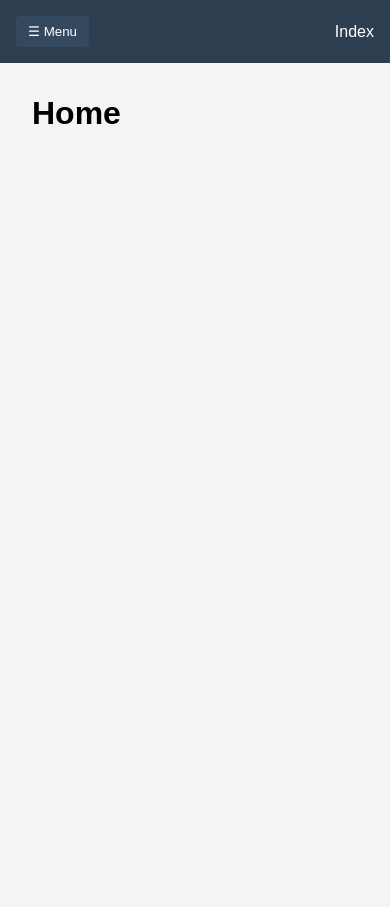
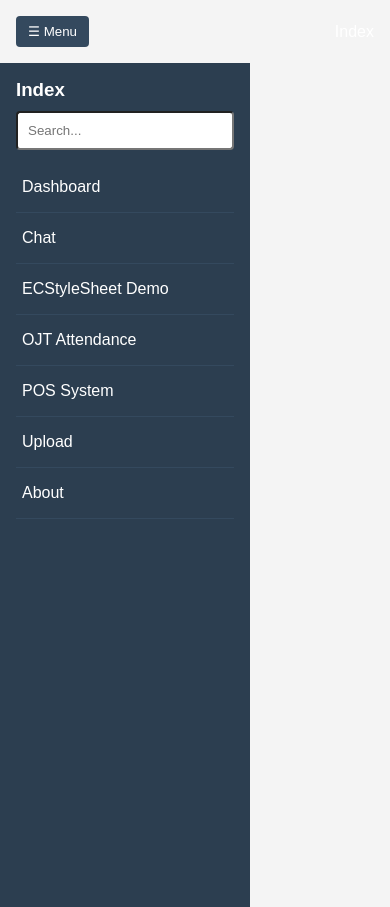
Before and after one commit to isaiahnoelsalazar/isaiahnoelsalazar.github.io, a PHP site: page / in a window 390 px wide. Run offline with PHP 8.4, Linux system fonts and the light colour scheme.

Commit message:
refactor: streamline CSS classes and enhance sidebar navigation styling

```diff
--- a/css/index.css
+++ b/css/index.css
@@ -4,90 +4,12 @@
     margin: 0;
     padding: 0;
 }
-body {
-    display: flex;
-    flex-direction: column;
-    min-height: 100vh;
-}
-.container {
-    display: flex;
-    flex: 1;
-}
-.sidebar {
-    background-color: var(--primary-color);
-    color: white;
-    padding: 16px;
-    transition: all 0.3s ease;
-    width: var(--sidebar-width);
-}
-.sidebar > .navigation-links {
-    list-style: none;
-    margin-top: 16px;
-}
-.sidebar > .navigation-links > li {
-    border-bottom: 1px solid var(--secondary-color);
-}
-.sidebar > .navigation-links > li > a {
-    border-radius: 4px;
-    color: white;
-    cursor: pointer;
-    text-decoration: none;
-    display: block;
-    margin: 4px 0;
-    padding: 12px 6px;
-}
-.sidebar > .navigation-links > li > a:hover {
-    background-color: var(--secondary-color);
-}
-main {
-    background: var(--background-color);
-    flex: 1;
-    height: 100vh;
-}
-.mobile-header {
-    display: none;
-    background: var(--primary-color);
-    color: white;
-    padding: 16px;
-    justify-content: space-between;
-    align-items: center;
-}
-.menu-btn {
-    background: var(--secondary-color);
-    color: white;
-    border: none;
-    padding: 8px 12px;
-    cursor: pointer;
-    border-radius: 4px;
-}
 @media (max-width: 768px) {
-    .container {
-        position: relative;
-    }
-    .mobile-header {
-        display: flex;
-    }
-    .sidebar {
-        position: absolute;
-        left: calc(-1 * var(--sidebar-width));
-        height: 100%;
-        z-index: 100;
-    }
-    .sidebar.active {
+    #sidebar.active {
         left: 0;
-    }
-    main {
-        width: 100%;
     }
 }
 .main-content {
     display: none;
     height: 100%;
 }
-#searchbar {
-    width: 100%;
-    padding: 10px;
-    margin-top: 10px;
-    border: 1px solid #ddd;
-    border-radius: 4px;
-}
--- a/index.html
+++ b/index.html
@@ -43,20 +43,20 @@
         <link rel="stylesheet" href="css/index.css">
         <script src="js/ECStyleSheet.js"></script>
     </head>
-    <body>
-        <div id="mobile-header" class="mobile-header">
-            <button id="menu-toggle" class="menu-btn">☰ Menu</button>
+    <body class="display-flex flexDirection-column minHeight-100vh">
+        <div id="mobile-header" class="display-none mobile:display-flex background-[var(--background-color)] color-white padding-16px alignItems-center justifyContent-[space-between]">
+            <button id="menu-toggle" class="background-[var(--secondary-color)] color-white border-none padding-[8px_12px] cursor-pointer borderRadius-4px">☰ Menu</button>
             <div class="logo">Index</div>
         </div>
-        <div class="container">
-            <nav id="sidebar" class="sidebar">
+        <div class="display-flex flex-1 mobile:position-relative">
+            <nav id="sidebar" class="backgroundColor-[var(--primary-color)] color-white padding-16px transition-[all_0.3s_ease] width-[var(--sidebar-width)] mobile:position-absolute mobile:left-[calc(-1_*_var(--sidebar-width))] mobile:height-100% mobile:zIndex-[100]">
                 <div class="sidebar-header">
                     <h3>Index</h3>
-                    <input type="text" id="searchbar" placeholder="Search..." onkeyup="searchSidebar()">
+                    <input type="text" class="border-[1px_solid_#ddd] borderRadius-4px marginTop-10px padding-10px width-100%" id="searchbar" placeholder="Search..." onkeyup="searchSidebar()">
                 </div>
-                <ul id="navigation-links" class="navigation-links"></ul>
+                <ul id="navigation-links" class="navigation-links listStyle-none marginTop-16px"></ul>
             </nav>
-            <main>
+            <main class="background-[var(--background-color)] flex-1 height-100vh mobile:width-100%">
                 <div class="main-content dashboard padding-32px">
                     <h1>Home</h1>
                 </div>
--- a/js/index.js
+++ b/js/index.js
@@ -18,6 +18,8 @@ sidebarLinks.forEach(element => {
         a.href = element.href;
     }
     a.textContent = element.title;
+    li.classList.add("borderBottomStyle-solid", "borderBottomColor-[var(--secondary-color)]", "borderBottomWidth-1px");
+    a.classList.add("borderRadius-4px", "color-white", "cursor-pointer", "margin-[4px_0]", "display-block", "padding-[12px_6px]", "textDecoration-none", "hover:backgroundColor-[var(--secondary-color)]");
     li.appendChild(a);
     document.getElementById("navigation-links").appendChild(li);
 });
```
